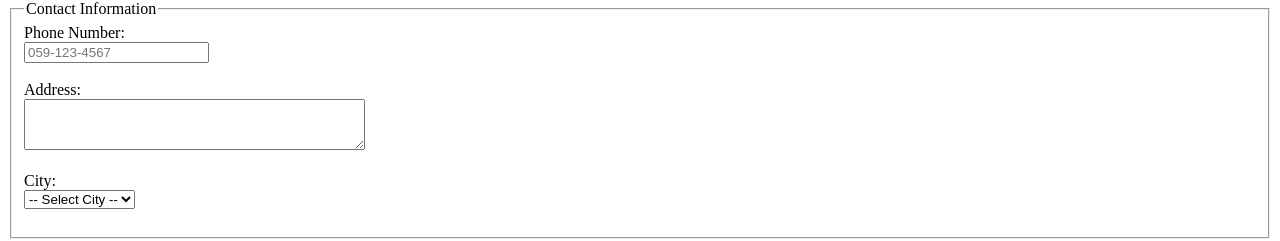
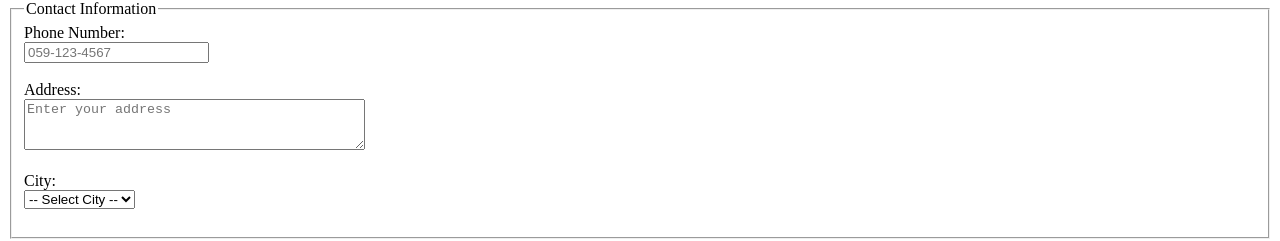
Before and after one commit to mariamdahman2023-ai/registration-form, a plain HTML site: page index.html in a window 1280 px wide. Shown: the part 418-659 px from the top of the page. Drawn offline with Linux system fonts and the light colour scheme.

Commit message:
Update index.html

```diff
--- a/index.html
+++ b/index.html
@@ -51,7 +51,7 @@
             <br><br>
 
             <label for="address">Address:</label><br>
-            <textarea id="address" name="address" rows="3" cols="40"></textarea>
+            <textarea id="address" name="address" rows="3" cols="40" placeholder="Enter your address"></textarea>
             <br><br>
 
             <label for="city">City:</label><br>
```
